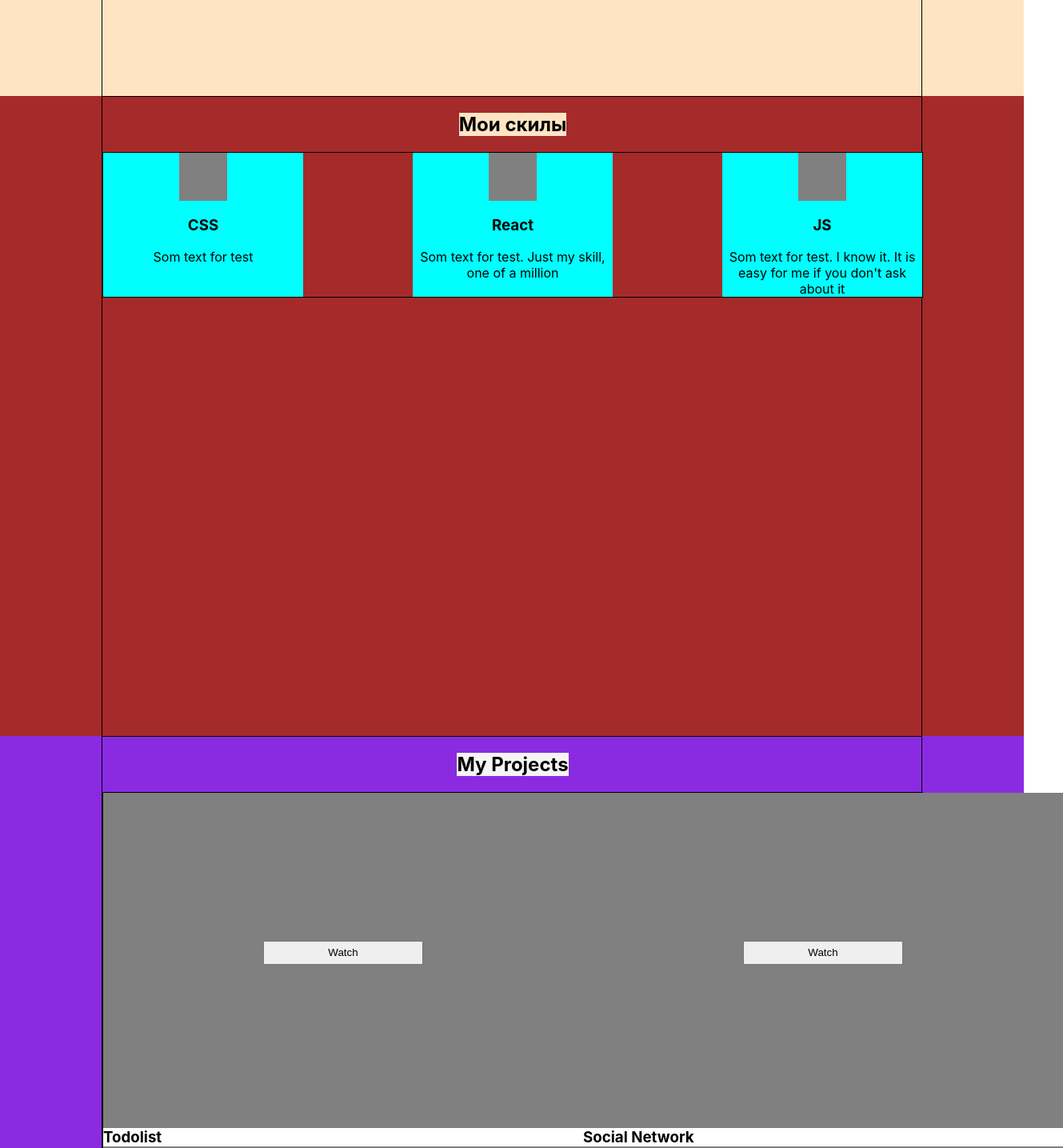
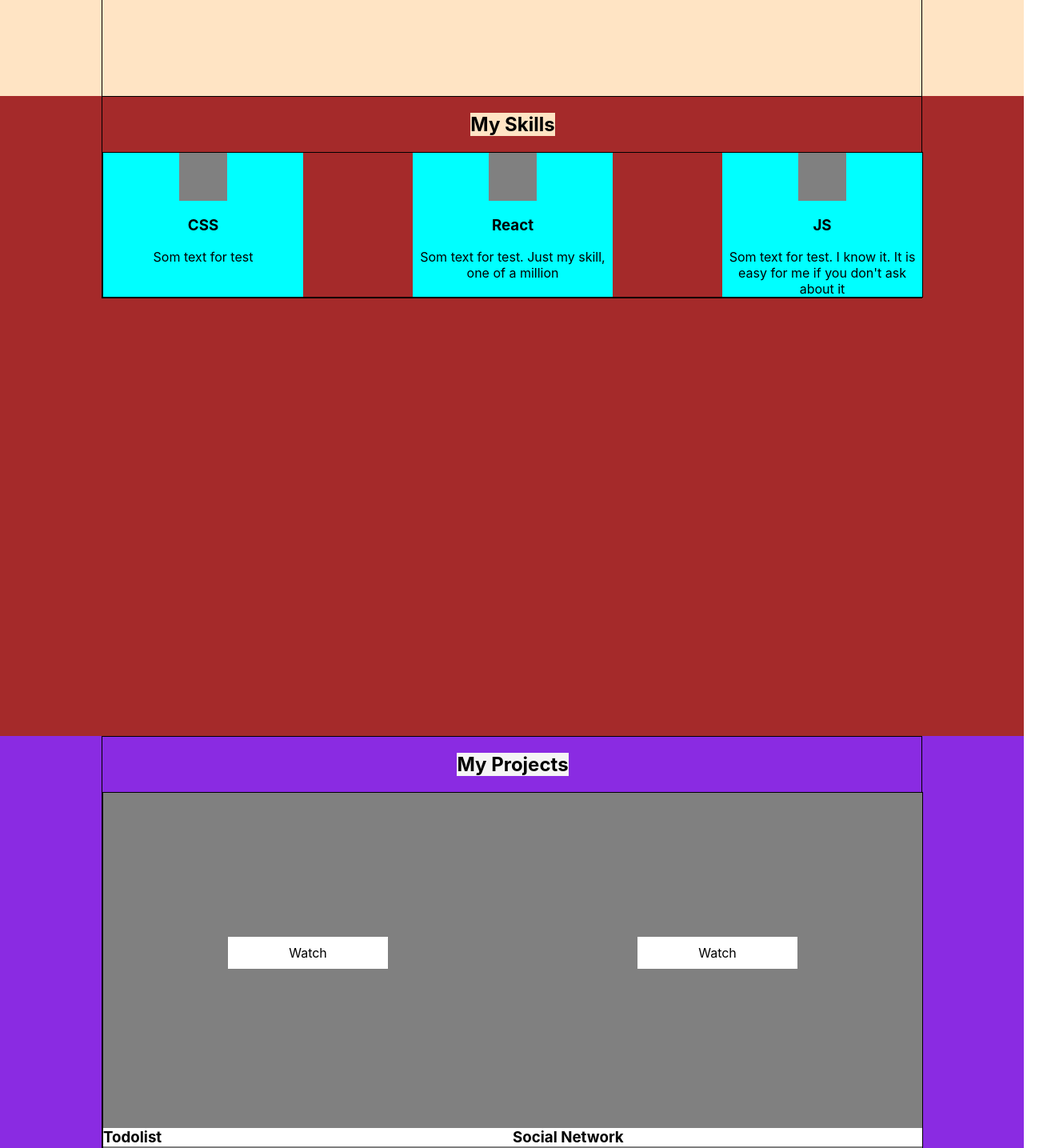
Before and after one commit to fabskrejt/portfolio, a React (Create React App) app: page / in a window 1280 px wide. Shown: the part 760-2195 px from the top of the page at 80% size, 1329 px wide, since content can reach past the window. Built offline with nearby package versions, Linux system fonts and the light colour scheme.

Commit message:
changed Project component

```diff
--- a/src/projekts/project/Project.module.css
+++ b/src/projekts/project/Project.module.css
@@ -4,16 +4,19 @@
 }
 
 .previewImg{
-    width: 600px;
+    max-width: 600px;
+    min-width: 360px;
     height: 400px;
     display: flex;
     justify-content: center;
     align-items: center;
 }
 
-.previewImg button{
+.previewImg a{
     width: 200px;
-    height: 30px;
+    background-color: white;
+    text-align: center;
+    padding: 10px 0;
 }
 
 .title{
--- a/src/projekts/project/Project.tsx
+++ b/src/projekts/project/Project.tsx
@@ -9,7 +9,7 @@ export const Project =(props: ProjectPropsType)=>{
     return(
         <div className={styles.project}>
                 <div className={styles.previewImg}>
-                    <button>Watch</button>
+                    <a>Watch</a>
                 </div>
             <h3 className={styles.title}>{props.title}</h3>
             <span className={styles.description}>{props.description}</span>
--- a/src/skills/Skills.module.css
+++ b/src/skills/Skills.module.css
@@ -1,6 +1,6 @@
 .skillsBlock{
     background-color: brown;
-    height: 100vh;
+    min-height: 100vh;
 }
 .container{
     display: flex;
--- a/src/skills/Skills.tsx
+++ b/src/skills/Skills.tsx
@@ -7,7 +7,7 @@ export const Skills = () => {
     return (
         <div className={styles.skillsBlock}>
             <div className={`${styles.container} ${stylesContainer.container}`}>
-                <h2 className={styles.title}>Мои скилы</h2>
+                <h2 className={styles.title}>My Skills</h2>
                 <div className={styles.skills}>
                     <Skill title={'CSS'} description={'Som text for test'}/>
                     <Skill title={'React'} description={'Som text for test. Just my skill, one of a million'}/>
```
